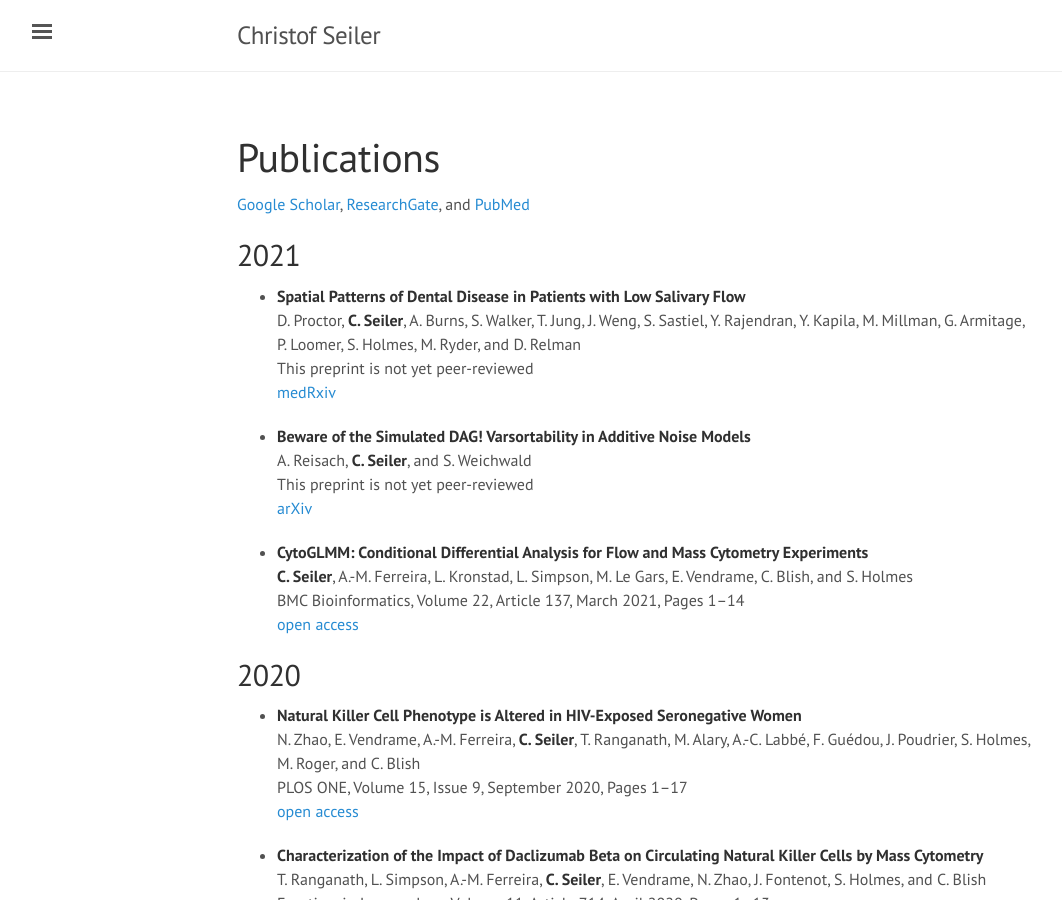
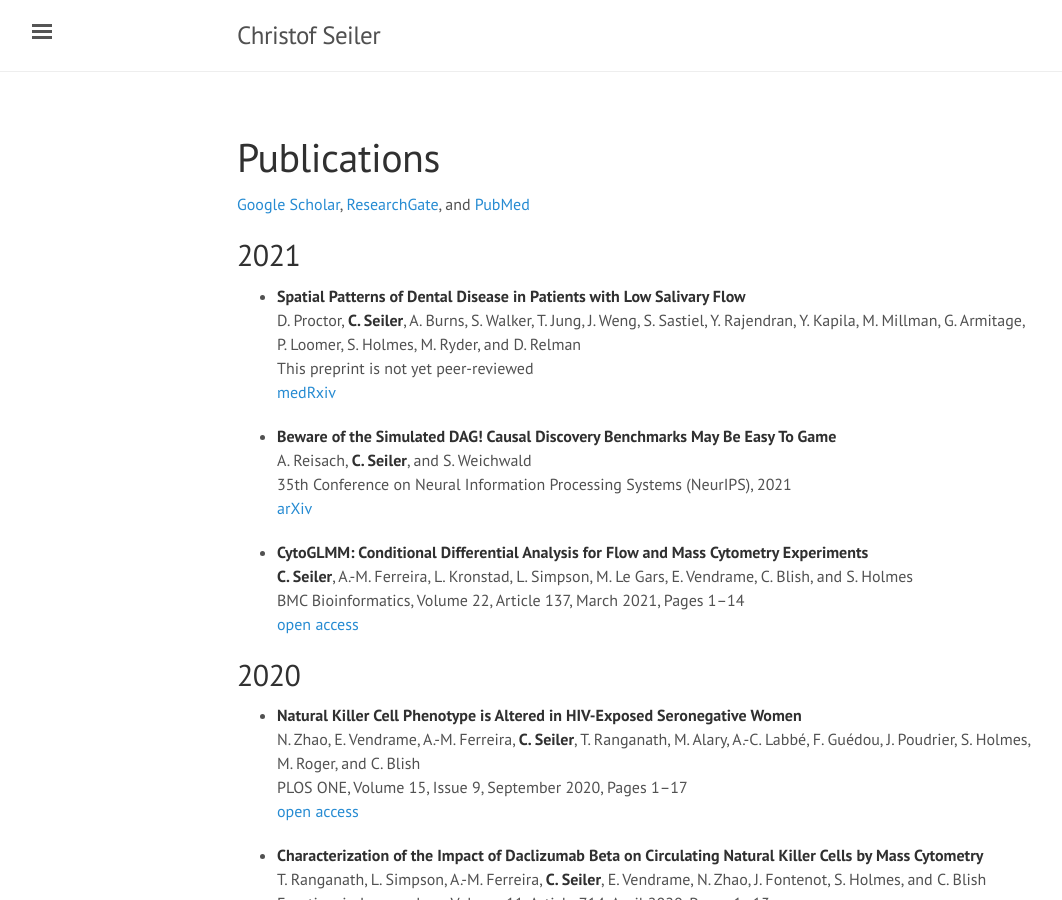
Before and after one commit to ChristofSeiler/ChristofSeiler.github.io, a Jekyll site: the page built from publications.md, in a window 1280 px wide and 900 px high. Shown: the whole window, without its empty margins (3-1065 px from the left). Built offline with Jekyll 4.4.1, drawn with Linux system fonts in a browser that asks for light colours; some of the changed text lies outside the part shown.

Commit message:
added updated NeurIPS 2021

```diff
--- a/publications.md
+++ b/publications.md
@@ -12,9 +12,9 @@ D. Proctor, **C. Seiler**, A. Burns, S. Walker, T. Jung, J. Weng, S. Sastiel, Y.
 This preprint is not yet peer-reviewed <br>
 [medRxiv](https://doi.org/10.1101/2021.10.04.21264534)
 
-* **Beware of the Simulated DAG! Varsortability in Additive Noise Models** <br>
+* **Beware of the Simulated DAG! Causal Discovery Benchmarks May Be Easy To Game** <br>
 A. Reisach, **C. Seiler**, and S. Weichwald <br>
-This preprint is not yet peer-reviewed <br>
+35th Conference on Neural Information Processing Systems (NeurIPS), 2021 <br>
 [arXiv](https://arxiv.org/abs/2102.13647)
 
 * **CytoGLMM: Conditional Differential Analysis for Flow and Mass Cytometry Experiments** <br>
@@ -96,9 +96,9 @@ This preprint is not yet peer-reviewed <br>
 
 * **Positive Curvature and Hamiltonian Monte Carlo** <br>
 **C. Seiler**, S. Rubinstein-Salzedo, and S. Holmes <br>
-Neural Information Processing Systems (NeurIPS formerly NIPS), December, 2014, Montreal, Canada <br>
+28th Conference on Neural Information Processing Systems (NIPS now NeurIPS), December, 2014, Montreal, Canada <br>
 (Acceptance rate: 414 of 1678 papers = 25%) <br>
-[pdf](http://papers.nips.cc/paper/5500-positive-curvature-and-hamiltonian-monte-carlo.pdf), [poster](https://christofseiler.github.io/NIPS-Poster.pdf)
+[pdf](http://papers.nips.cc/paper/5500-positive-curvature-and-hamiltonian-monte-carlo), [poster](https://christofseiler.github.io/NIPS-Poster.pdf)
 
 * **Image-based vs. Mesh-based Statistical Appearance Model of the Human Femur: Implications for Finite Element Simulations** <br>
 S. Bonaretti, **C. Seiler**, C. Boichon, M. Reyes, and P. B&uuml;chler <br>
```
